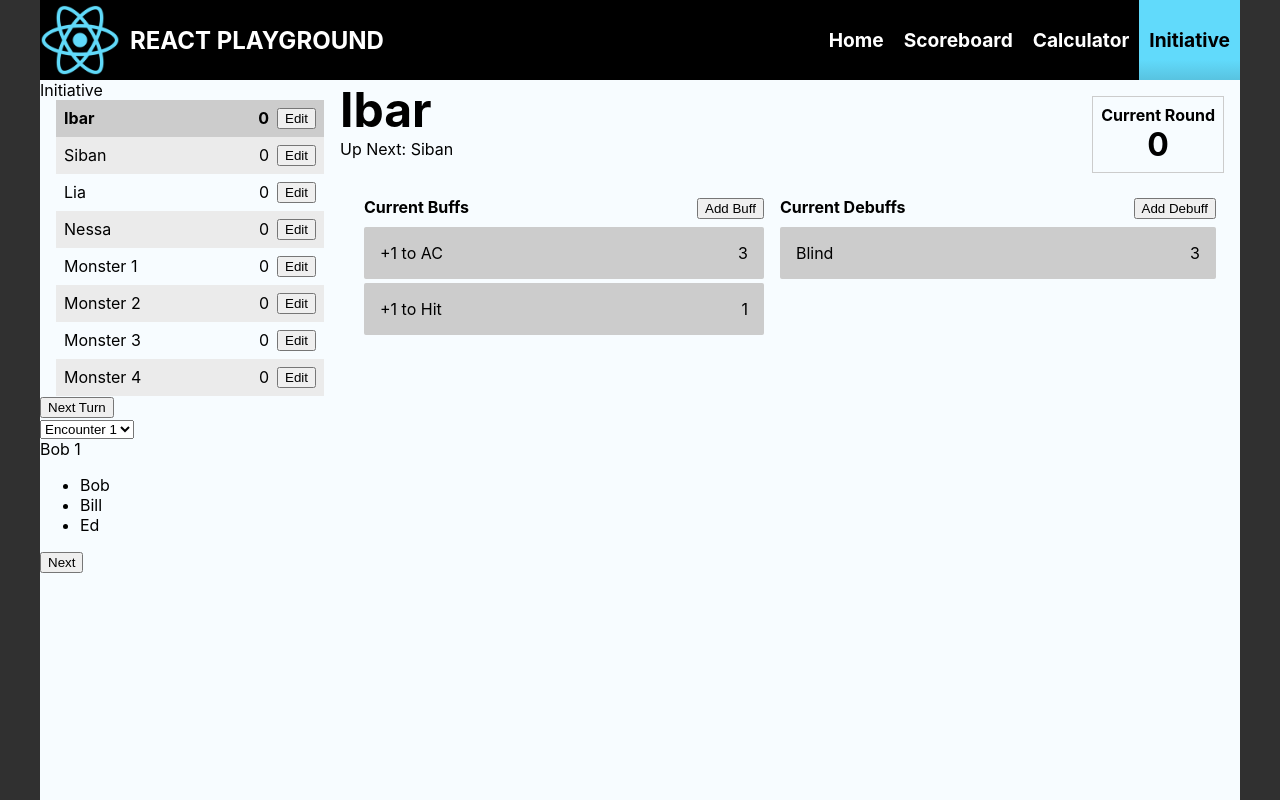
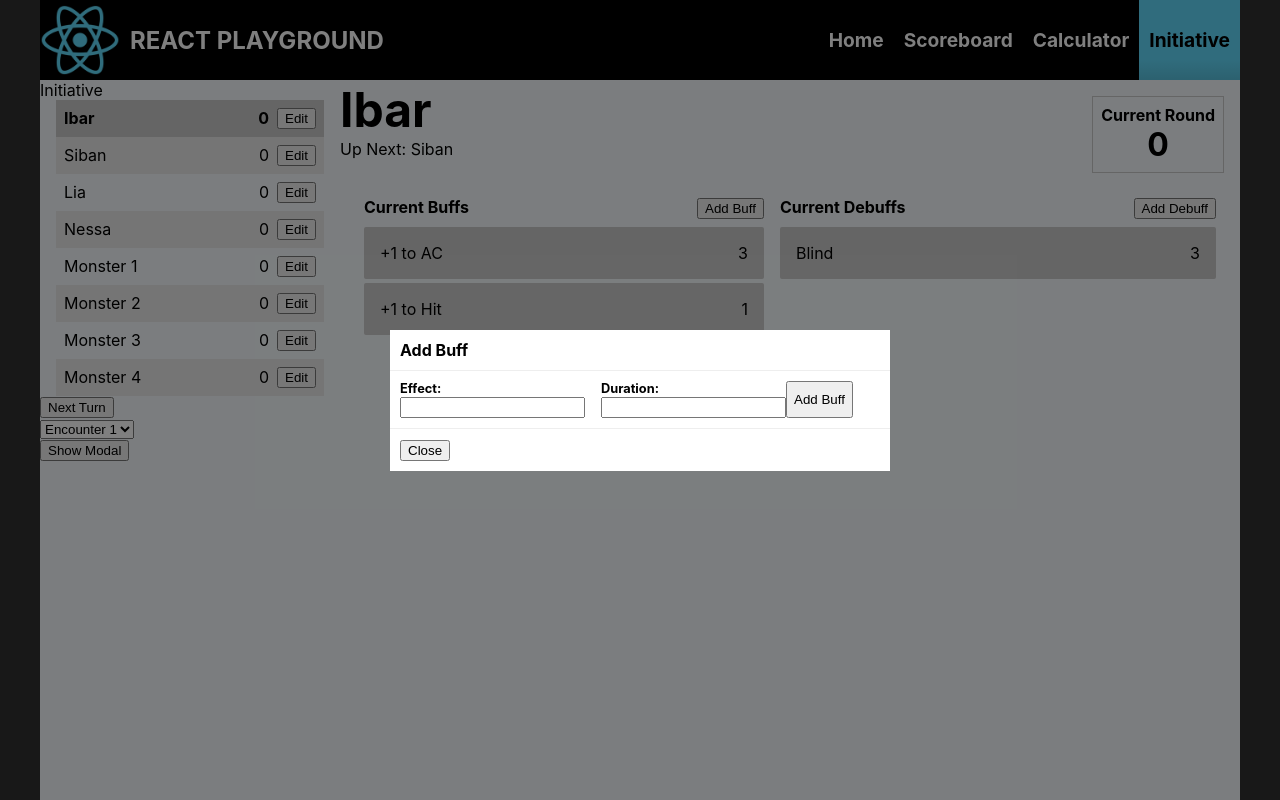
Before and after one commit to kevin-mcdaniel/React-Training-2022, a React (Create React App) app: page /initiative in a window 1280 px wide. Both pictures are taken after a click on the button "Add Buff". Built offline with nearby package versions, Linux system fonts and the light colour scheme.

Commit message:
created modal component and began creating status effect fields

```diff
--- a/package.json
+++ b/package.json
@@ -10,6 +10,7 @@
     "react-dom": "^17.0.2",
     "react-router-dom": "^6.2.1",
     "react-scripts": "5.0.0",
+    "react-transition-group": "^4.4.2",
     "web-vitals": "^2.1.2"
   },
   "scripts": {
--- a/src/initiative/InitiativeApp.js
+++ b/src/initiative/InitiativeApp.js
@@ -1,16 +1,16 @@
 /*
+~~~-----------------------------------------------
 TODOs
 Need a way to delay in a turn
-array.splice()? idea const changeValuePosition = (arr, init, target) => {[arr[init],arr[target]] = [arr[target],arr[init]]; return arr}
-
-
+~~~-----------------------------------------------
 */
 
 import React, { useState } from "react";
+import Modal from "./components/Modal";
 import EncounterSelector from "./components/EncounterSelector.js";
 import CurrentPlayer from "./components/CurrentPlayer.js";
-import './components/data/playerData.js';
-import './components/css/initiativeApp.css'
+import "./components/data/playerData.js";
+import "./components/css/initiativeApp.css";
 import InitiativePanel from "./components/InitiativePanel.js";
 
 const partyData = [
@@ -109,6 +109,9 @@ const mobData = [
 
 
 const InitiativeApp = () =>{
+
+const [show, setShow] = useState(false);
+
 const [combatants, setCombatants ] = useState(partyData.concat(mobData));
 const [currentRound, setCurrentRound] = useState(0);
 const [playerIndex, setPlayerIndex] = useState(1);
@@ -201,11 +204,16 @@ const advanceRound = currentIndex =>{
 }
 
     return(
-       <div className="initiativeApp">
+       <div id="initiative" >
+            <div className="initiativeApp">
             <InitiativePanel combatants={combatants} methods={{addCombatants,updateInitiative,advanceRound}} currentPlayer={currentPlayer}  />
 
             <CurrentPlayer playerData={currentPlayer} currentRound={currentRound} />
-
+            </div>
+            <button onClick={() => setShow(true)}>Show Modal</button>
+            <Modal onClose={() => setShow(false)} show={show} title="This is the modal title">
+                <p>This is content in the modal body</p>
+            </Modal>
         </div>
 
     )
--- a/src/initiative/components/InitiativePanel.js
+++ b/src/initiative/components/InitiativePanel.js
@@ -35,7 +35,6 @@ const InitiativePanel = ({combatants, methods, currentPlayer}) => {
                     <button onClick={methods.advanceRound}>Next Turn</button>
                 </div>
                 <EncounterSelector  addCombatants={methods.addCombatants} />
-                <Combatants />
             </div>
     )
 }
--- /dev/null
+++ b/src/initiative/components/Modal.js
@@ -0,0 +1,54 @@
+//~~~--------------------------------------------------------------------------------------
+// Modal
+//  Requires react-transition-group, react-dom
+//  onClose(), show, title
+//~~~--------------------------------------------------------------------------------------
+
+import React, { useEffect } from "react";
+import ReactDOM from "react-dom";
+import { CSSTransition } from "react-transition-group";
+
+import "./css/modal.css";
+
+const Modal = props => {
+
+    const closeOnEscapeKeyDown = (e) =>{
+        if((e.charCode || e.keyCode) === 27){
+            props.onClose();
+        }
+    }
+
+    useEffect(() => {
+        document.body.addEventListener('keydown', closeOnEscapeKeyDown);
+        return function cleanup(){
+            document.body.removeEventListener('keydown', closeOnEscapeKeyDown);
+        }
+    }, []);
+
+
+    return ReactDOM.createPortal(
+        <CSSTransition
+            in={props.show}
+            unmountOnExit
+            timeout = {{enter:0, exit:300}}
+        >
+            <div className="modal" className={`modal ${props.show ? 'show' : ''}`} onClick={props.onClose}>
+                <div className="modalContent" onClick={e => e.stopPropagation()} >
+                    <div className="modalHeader">
+                        <h4 className="modalTitle">{props.title}</h4>
+                    </div>
+                    <div className="modalBody" >
+                        {props.children}
+                    </div>
+                    <div className="modalFooter">
+                        <button onClick={props.onClose}>Close</button>
+                    </div>
+                </div>
+            </div>
+        </CSSTransition>,
+        document.getElementById("root")
+    )
+
+}
+
+export default Modal;
--- a/src/initiative/components/StatusEffect.js
+++ b/src/initiative/components/StatusEffect.js
@@ -1,16 +1,19 @@
-import React from "react";
+import React, {useState} from "react";
 import './css/statusEffect.css';
+import Modal from "./Modal";
 
-const getHeader = (statusType) => (statusType === "buff") ? "Current Buffs" : "Current Debuffs";
-const addButton = (statusType) => (statusType === "buff") ? <button>Add Buff</button> : <button>Add Debuff</button>;
+
 const StatusEffect = ({statusType, statusList}) => {
-
+    const [show, setShow] = useState(false);
+    const buffText = (statusType === "buff") ? "Buff" : "Debuff";
     return(
 
             <div>
                 <div className="statusHeader">
-                <div>{ getHeader(statusType) }</div>
-                <div>{ addButton(statusType) }</div>
+                    <div>Current {buffText}s</div>
+                    <div>
+                        <button onClick={() => setShow(true)}>Add {buffText}</button>
+                    </div>
                 </div>
                 <ul className="statusList">
                     {
@@ -25,6 +28,19 @@ return(
 
                     }
                 </ul>
+                <Modal onClose={() => setShow(false)} show={show} title={`Add ${buffText}`}>
+                    <div className="fields">
+                        <div className="field">
+                            <label>Effect:</label>
+                            <input type="text" name="effect" />
+                        </div>
+                        <div className="field">
+                            <label>Duration:</label>
+                            <input type="text" name="duration" />
+                        </div>
+                        <button>Add {buffText}</button>
+                    </div>
+                </Modal>
             </div>
         )
 
--- /dev/null
+++ b/src/initiative/components/css/modal.css
@@ -0,0 +1,47 @@
+.modal{
+    position: fixed;
+    top:0;
+    left:0;
+    right:0;
+    bottom:0;
+    background-color: rgba(0,0,0,0.5);
+    display: flex;
+    align-items: center;
+    justify-content: center;
+    opacity: 0;
+    transition: all 0.25s ease-in-out;
+    pointer-events: none;
+}
+
+
+
+
+
+.modalContent{
+    width:calc(100% - 10px);
+    max-width:500px;
+    background-color: #fff;
+}
+
+.modalHeader, .modalFooter{
+    padding:10px;
+}
+
+.modalTitle{
+    margin:0;
+}
+
+.modalBody{
+    padding:10px;
+    border-top: 1px solid #eee;
+    border-bottom: 1px solid #eee;
+}
+
+.modal.enter-done{
+    opacity:1;
+    pointer-events: visible;
+}
+
+.modal.exit{
+    opacity: 0;
+}
--- a/src/initiative/components/css/statusEffect.css
+++ b/src/initiative/components/css/statusEffect.css
@@ -35,3 +35,23 @@
     flex-grow: 2;
     font-weight: bold;
 }
+
+
+
+.fields{
+    display: flex;
+}
+
+.field{
+    margin-right: 1em;
+}
+
+.field:last-of-type{
+    margin-right: unset;
+}
+
+.field label{
+    display: block;
+    font-weight: bold;
+    font-size: .8rem;
+}
```
Also changed, not shown: src/initiative/components/css/currentPlayerHeader.css (+6 -2 lines), 1 other file (tests, documents, lock files or other folders). Lines whose indentation alone changed are shown as unchanged.
